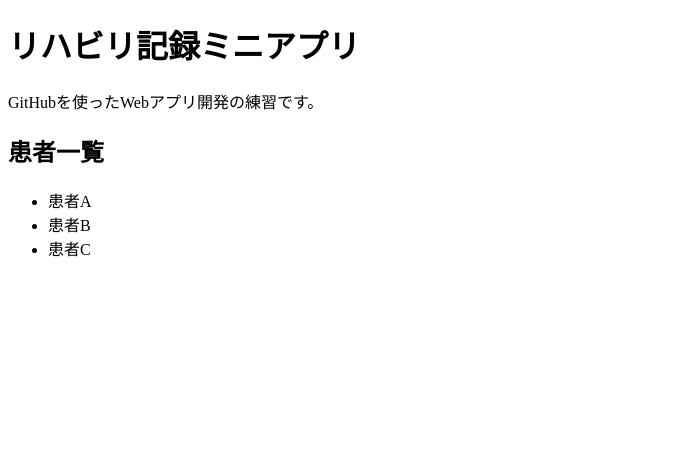
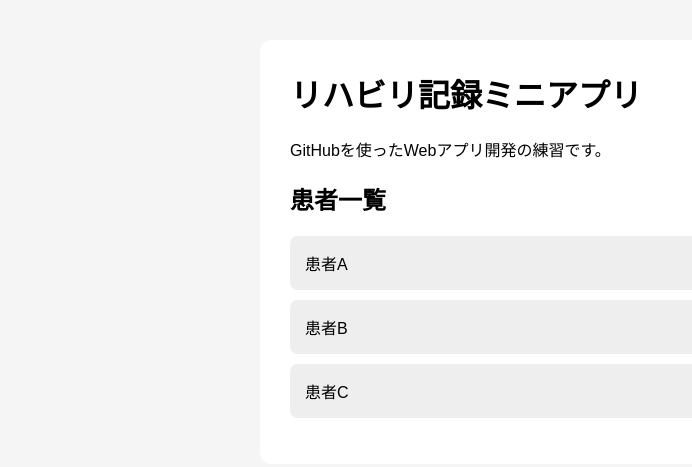
Before and after one commit to Pero112/rehab-mini-app, a plain HTML site: page index.html in a window 1280 px wide. Shown: the whole page, without its empty margins (0-692 px from the left). Drawn offline with Linux system fonts and the light colour scheme.

Commit message:
CSSを追加してページを整える

```diff
--- a/index.html
+++ b/index.html
@@ -4,9 +4,13 @@
   <meta charset="UTF-8">
   <meta name="viewport" content="width=device-width, initial-scale=1.0">
   <title>リハビリ記録ミニアプリ</title>
+
+  <link rel="stylesheet" href="style.css">
 </head>
 
 <body>
+
+  <div class="container">
 
     <h1>リハビリ記録ミニアプリ</h1>
 
@@ -14,11 +18,13 @@
 
     <h2>患者一覧</h2>
 
-  <ul>
+    <ul class="patient-list">
       <li>患者A</li>
       <li>患者B</li>
       <li>患者C</li>
     </ul>
 
+  </div>
+
 </body>
 </html>
--- /dev/null
+++ b/style.css
@@ -0,0 +1,30 @@
+body {
+  font-family: sans-serif;
+  background-color: #f5f5f5;
+  margin: 0;
+  padding: 40px;
+}
+
+.container {
+  max-width: 700px;
+  margin: 0 auto;
+  background-color: white;
+  padding: 30px;
+  border-radius: 12px;
+}
+
+h1 {
+  margin-top: 0;
+}
+
+.patient-list {
+  list-style: none;
+  padding: 0;
+}
+
+.patient-list li {
+  background-color: #eeeeee;
+  margin-bottom: 10px;
+  padding: 15px;
+  border-radius: 8px;
+}
```
Lines whose indentation alone changed are shown as unchanged.
